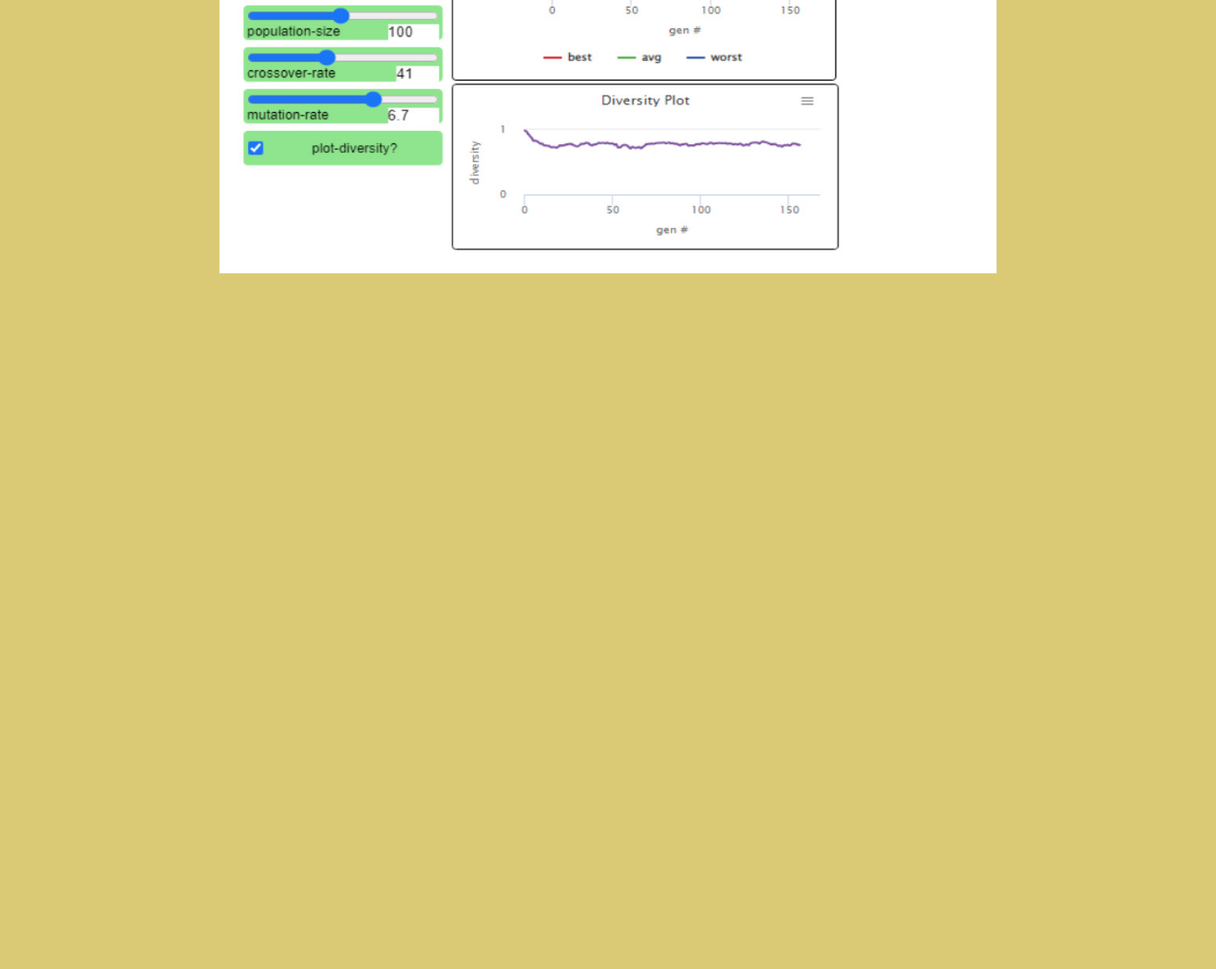
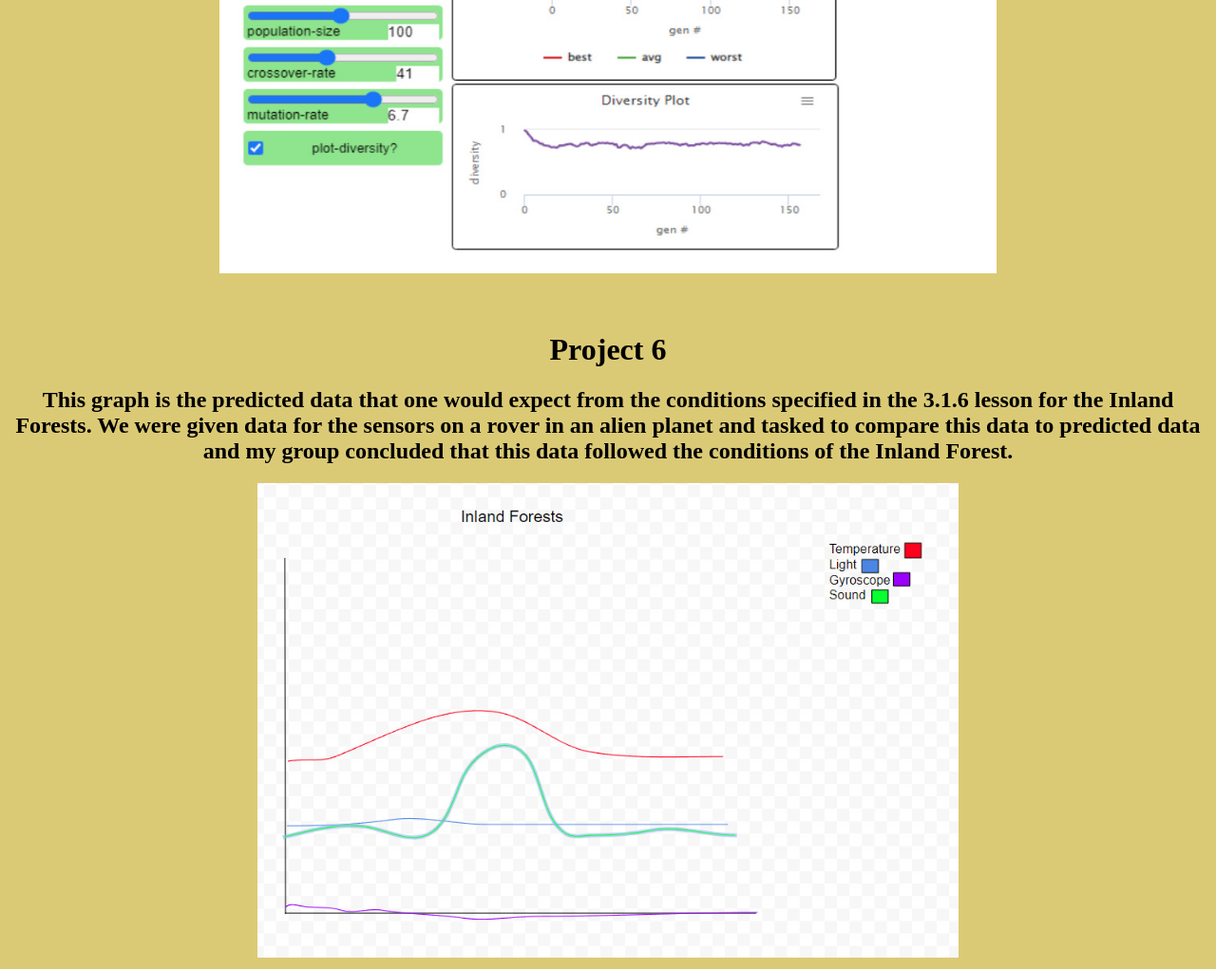
Before and after one commit to JasonMones/csp2023, a plain HTML site: page portfolio.html in a window 1280 px wide. Shown: the part 3850-4871 px from the top of the page at 95% size. Before the commit the page ends 4150 px from the top, so only its background shows below. Drawn offline with Linux system fonts and the light colour scheme.

Commit message:
Update portfolio.html

```diff
--- a/portfolio.html
+++ b/portfolio.html
@@ -83,6 +83,16 @@
 		    This is the model simulation that my team analyzed. It shows the general model of passing down genetics, in the way of crossing over and mutations. The model shows how these genetic modifcations affect the fitness of a species. The genetic diversity of the population is also modeled.
 	      </h2>
 	         <img src="SimpleGeneticModel.jpg" height="500">
+	    <br>
+	    <br>
+	    <br>
+	    <h1>
+		    Project 6
+	    </h1>
+	    <h2>
+		    This graph is the predicted data that one would expect from the conditions specified in the 3.1.6 lesson for the Inland Forests. We were given data for the sensors on a rover in an alien planet and tasked to compare this data to predicted data and my group concluded that this data followed the conditions of the Inland Forest.
+	    </h2>
+	    <img src="InlandForests.jpg" height="500">
         </center>
 	</body>
 	</html>
```
